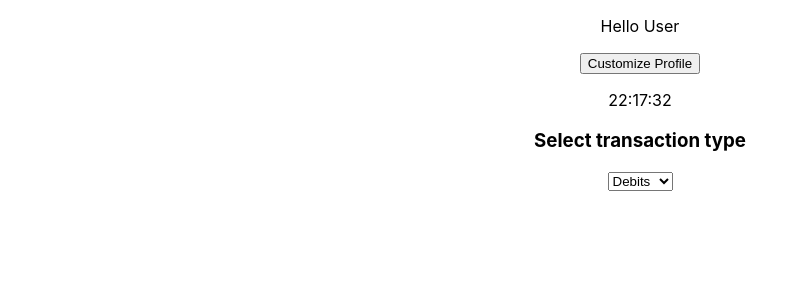
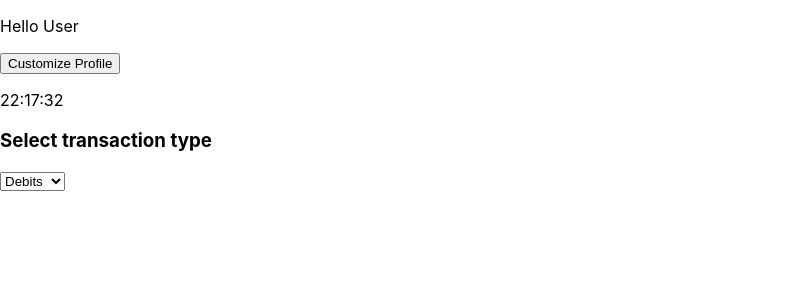
Before and after one commit to Twahiduddin/Bank-of-React-Part-1, a React (Create React App) app: page / in a window 1280 px wide. Shown: the top 300 px of the page, without its empty margins (0-809 px from the left). Built offline with nearby package versions, Linux system fonts and the light colour scheme.

Commit message:
minor adjustments for styling

```diff
--- a/src/App.css
+++ /dev/null
@@ -1,38 +0,0 @@
-.App {
-  text-align: center;
-}
-
-.App-logo {
-  height: 40vmin;
-  pointer-events: none;
-}
-
-@media (prefers-reduced-motion: no-preference) {
-  .App-logo {
-    animation: App-logo-spin infinite 20s linear;
-  }
-}
-
-.App-header {
-  background-color: #282c34;
-  min-height: 100vh;
-  display: flex;
-  flex-direction: column;
-  align-items: center;
-  justify-content: center;
-  font-size: calc(10px + 2vmin);
-  color: white;
-}
-
-.App-link {
-  color: #61dafb;
-}
-
-@keyframes App-logo-spin {
-  from {
-    transform: rotate(0deg);
-  }
-  to {
-    transform: rotate(360deg);
-  }
-}
--- a/src/App.js
+++ b/src/App.js
@@ -1,8 +1,8 @@
 import React from 'react';
 import axios from 'axios';
 import { useState, useEffect, useRef} from 'react';
-import Row from './Row';
-import './App.css';
+import Row from './Row.js';
+import styles from './App.module.css'
 
 function App() {
   const getCurrentTime = () => {
@@ -47,10 +47,12 @@ function App() {
   }
 
   return (
-    <div className="App" style={{backgroundColor: bgColor, color: textColor}}>
-        <div className="header">
-          <p>Hello {username}</p>
-          <button onClick={updateProfile}>{isFormVisible ? 'Done' : 'Customize Profile'}</button>
+    <div className= {styles.app} style={{backgroundColor: bgColor, color: textColor}}>
+        <div className={styles.header}>
+          <div>
+            <p>Hello {username}</p>
+            <button onClick={updateProfile}>{isFormVisible ? 'Done' : 'Customize Profile'}</button>
+          </div>
 
           <div>
             <p>{time}</p>
```
Also changed, not shown: src/App.module.css (added).
